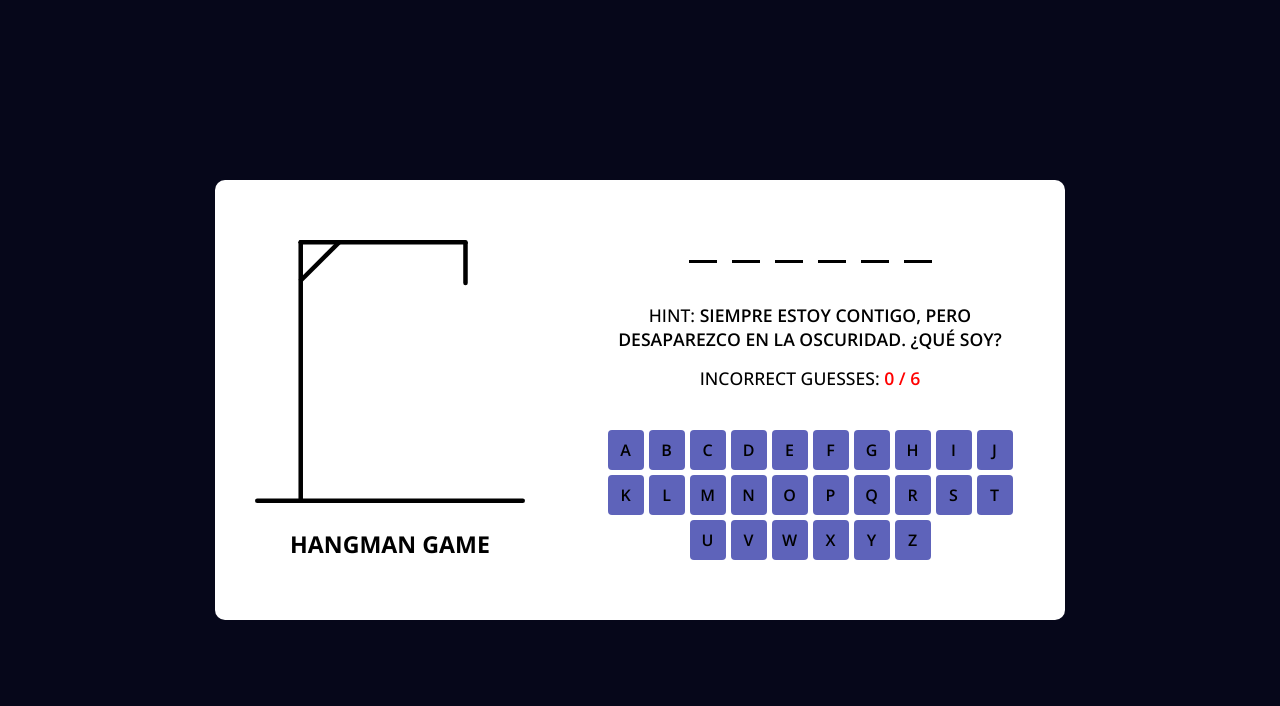
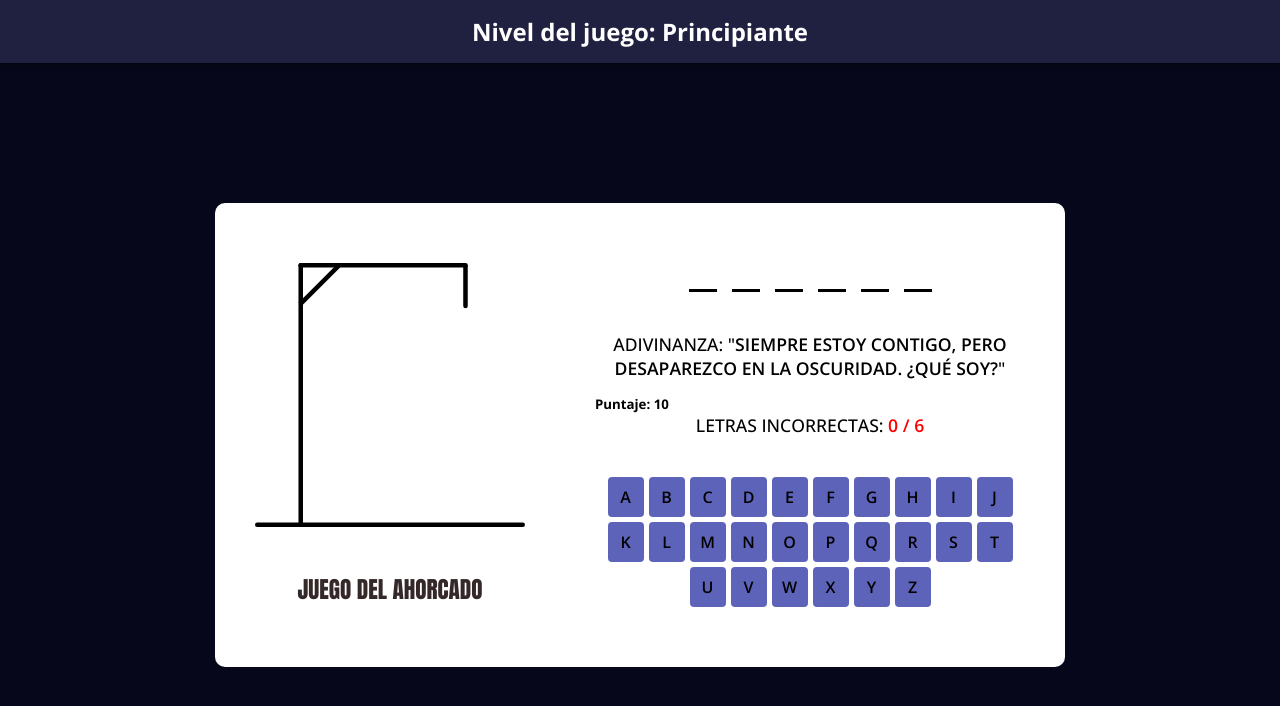
Before and after one commit to eldrich-prog/HANGMAN, a plain HTML site: page index.html in a window 1280 px wide. Drawn offline with nearby package versions, Linux system fonts and the light colour scheme.

Commit message:
ACTUALIZO EL JUEGO DEL AHORCADO EN NIVELES, PUNTAJE Y TITULO

```diff
--- a/index.html
+++ b/index.html
@@ -3,39 +3,46 @@
 <head>
     <meta charset="UTF-8">
     <meta name="viewport" content="width=device-width, initial-scale=1.0">
-    <title>Hangman Game</title>
+    <title>AHORCADO</title>
     <link rel="stylesheet" href="styles.css">
     <script src="scripts/script.js" defer></script>
     <script src="scripts/wordList.js" defer></script>
 </head>
 <body>
+      <div class="nivel-juego">
+        Nivel del juego: <span id="nivel">Principiante</span>
+    </div>
     <div class="game-modal">
         <div class="content">
             <img src="images/lost.gif" alt="gif">
             <h4>Game Over</h4>
-            <p>The correct word was: <b>rainbow</b></p>
+            <p>La palabra correcta es: <b>rainbow</b></p>
             <button class="play-again">Play Again</button>
         </div>
     </div>
     <div class="container">
         <div class="hangman-box">
             <img src="images/hangman-0.svg" alt="hangman-img">
-            <h1>Hangman Game</h1>
+            <h1 class="titulo-principal">JUEGO DEL AHORCADO</h1>
         </div>
         <div class="game-box">
             <ul class="word-display"></ul>
             <h4 class="hint-text">
-                Hint:
-                <b>Lorem ipsum dolor sit amet consectetur adipisicing elit </b>
+                ADIVINANZA: "<b>Lorem ipsum dolor sit amet consectetur adipisicing elit </b>"
             </h4>
+            <h5 class="puntaje-text">
+                Puntaje:
+                <b></b>
+            </h5>
             <h4 class="guesses-text">
-                Incorrect Guesses:
+                Letras Incorrectas:
                 <b>0 / 6</b>
             </h4>
             <div class="keyboard">
 
                 </div>
             </div>
+
         </div>
     </div>
 </body>
--- a/scripts/script.js
+++ b/scripts/script.js
@@ -3,7 +3,7 @@ const wordList = [
     { word: "sombra", definition: "Siempre estoy contigo, pero desaparezco en la oscuridad. ¿Qué soy?" },
     { word: "libro", definition: "Tengo muchas hojas, pero no soy planta. Cuento historias, pero no hablo. ¿Qué soy?" },
     { word: "reloj", definition: "Tengo manecillas pero no brazos. Doy la hora sin hablar. ¿Qué soy?" },
-    { word: "lápiz", definition: "Escribo sin tener boca y me desgasto al trabajar. ¿Qué soy?" },
+    { word: "lapiz", definition: "Escribo sin tener boca y me desgasto al trabajar. ¿Qué soy?" },
     { word: "huevo", definition: "Tengo una cáscara por fuera y sorpresa por dentro. ¿Qué soy?" },
     { word: "estrella", definition: "Brillo en la noche, pero me oculto de día. ¿Qué soy?" },
     { word: "lluvia", definition: "Caigo del cielo, pero no soy ave ni estrella. ¿Qué soy?" },
@@ -12,12 +12,25 @@ const wordList = [
 ];
 
 const hangmanImage = document.querySelector(".hangman-box img");
-hangmanImage.setAttribute("aria-hidden", "true"); // Imagen decorativa
+let puntaje =10;
+hangmanImage.setAttribute("aria-hidden", "true");
 
 const keyboardDiv = document.querySelector(".keyboard");
 const wordDisplay = document.querySelector(".word-display");
 const guessesText = document.querySelector(".guesses-text b");
-guessesText.setAttribute("aria-live", "polite"); // Anunciar cambios de intentos
+const puntajeText = document.querySelector(".puntaje-text b");
+guessesText.setAttribute("aria-live", "polite");
+
+function actualizarNivel(puntaje) {
+    const nivelSpan = document.getElementById("nivel");
+    let nivel = "Principiante";
+
+    if (puntaje >= 20) nivel = "Intermedio";
+    if (puntaje >= 50) nivel = "Avanzado";
+    if (puntaje >= 100) nivel = "Experto";
+
+    nivelSpan.textContent = nivel;
+}
 
 const gameModal = document.querySelector(".game-modal");
 gameModal.setAttribute("role", "alertdialog");
@@ -32,16 +45,23 @@ playAgainButton.setAttribute("aria-label", "Play again");
 let currentWord = "", correctLetters = [], wrongGuessCount = 0;
 const maxWrongGuesses = 6;
 
+const updateScoreDisplay = () => {
+    puntajeText.innerText = `${puntaje}`;
+};
+
 const resetGame = () => {
     correctLetters = [];
     wrongGuessCount = 0;
     hangmanImage.src = `images/hangman-${wrongGuessCount}.svg`;
     guessesText.innerText = `${wrongGuessCount} / ${maxWrongGuesses}`;
+    puntajeText.innerText = `${puntaje}`;
     keyboardDiv.querySelectorAll("button").forEach(button => button.disabled = false);
     wordDisplay.innerHTML = currentWord.split("")
-        .map(() => `<li class="letter" aria-label="Hidden letter">  </li>`)
+        .map(() => `<li class="letter" aria-label="Hidden letter"> </li>`)
         .join("");
     gameModal.classList.remove("show");
+    updateScoreDisplay();
+    actualizarNivel(puntaje);
 };
 
 const getRandomWord = () => {
@@ -54,8 +74,13 @@ const getRandomWord = () => {
 
 const gameOver = (isVictory) => {
     setTimeout(() => {
-        const modalText = isVictory ? "You won!" : "You lost!";
-        gameModal.querySelector("img").src = `images/${isVictory ? `Victory` : `Lost`}.gif`;
+        if (isVictory) {
+            puntaje += 10;
+            updateScoreDisplay();
+        }
+
+        const modalText = isVictory ? "GANASTE!" : "PERDISTE!";
+        gameModal.querySelector("img").src = `images/${isVictory ? `victory` : `lost`}.gif`;
         gameModal.querySelector("h4").id = "modal-title";
         gameModal.querySelector("h4").innerText = `${isVictory ? `Congratulations` : `Game Over`}`;
         gameModal.querySelector("p").id = "modal-desc";
@@ -65,10 +90,12 @@ const gameOver = (isVictory) => {
 };
 
 const initGame = (button, clickedLetter) => {
+    button.disabled = true;
+
     if (currentWord.includes(clickedLetter)) {
         [...currentWord].forEach((letter, index) => {
             if (letter === clickedLetter) {
-                correctLetters.push(letter);
+                correctLetters[index] = letter;
                 const listItems = wordDisplay.querySelectorAll("li");
                 listItems[index].innerText = letter;
                 listItems[index].classList.add("guessed");
@@ -80,14 +107,12 @@ const initGame = (button, clickedLetter) => {
         hangmanImage.src = `images/hangman-${wrongGuessCount}.svg`;
     }
 
-    button.disabled = true;
     guessesText.innerText = `${wrongGuessCount} / ${maxWrongGuesses}`;
-
     if (wrongGuessCount === maxWrongGuesses) return gameOver(false);
-    if (correctLetters.length === currentWord.length) return gameOver(true);
+    if (!wordDisplay.querySelector("li:not(.guessed)")) return gameOver(true);
 };
 
-// Crear botones del teclado con accesibilidad
+// Crear botones del teclado
 for (let i = 97; i <= 122; i++) {
     const letter = String.fromCharCode(i);
     const button = document.createElement("button");
--- a/styles.css
+++ b/styles.css
@@ -10,9 +10,34 @@ body {
     display: flex;
     align-items: center;
     padding: 0 10px;
+    padding-top: 70px; /* para no tapar el contenido */
     justify-content: center;
     min-height: 100vh;
     background: #06071a;
+}
+.titulo-principal {
+    font-size: 80px;
+    color: rgb(52, 40, 40);
+    text-align: center;
+    font-family: 'Impact', 'Arial Black', sans-serif;
+
+    margin: 0; /* Sin margen superior */
+    padding-top: 20px; /* Espacio opcional desde arriba */
+    position: relative;
+}
+.nivel-juego {
+    width: 100%;
+    background-color: #202040;
+    color: white;
+    font-size: 1.5rem;
+    text-align: center;
+    padding: 15px 0;
+    font-weight: 700;
+    position: fixed;
+    top: 0;
+    left: 0;
+    z-index: 1000;
+    box-shadow: 0 2px 5px rgba(0,0,0,0.3);
 }
 .container {
     width:850px;
@@ -22,6 +47,7 @@ body {
     align-items: flex-end;
     padding:  60px 40px;
     border-radius: 10px;
+
 }
 .hangman-box img {
     max-width: 270px;
```
Also changed, not shown: scripts/images/hangman-0.svg (added), scripts/images/hangman-1.svg (added), scripts/images/hangman-2.svg (added), scripts/images/hangman-3.svg (added), scripts/images/hangman-4.svg (added), scripts/images/hangman-5.svg (added), scripts/images/hangman-6.svg (added), scripts/images/lost.gif (added), scripts/images/victory.gif (added).
